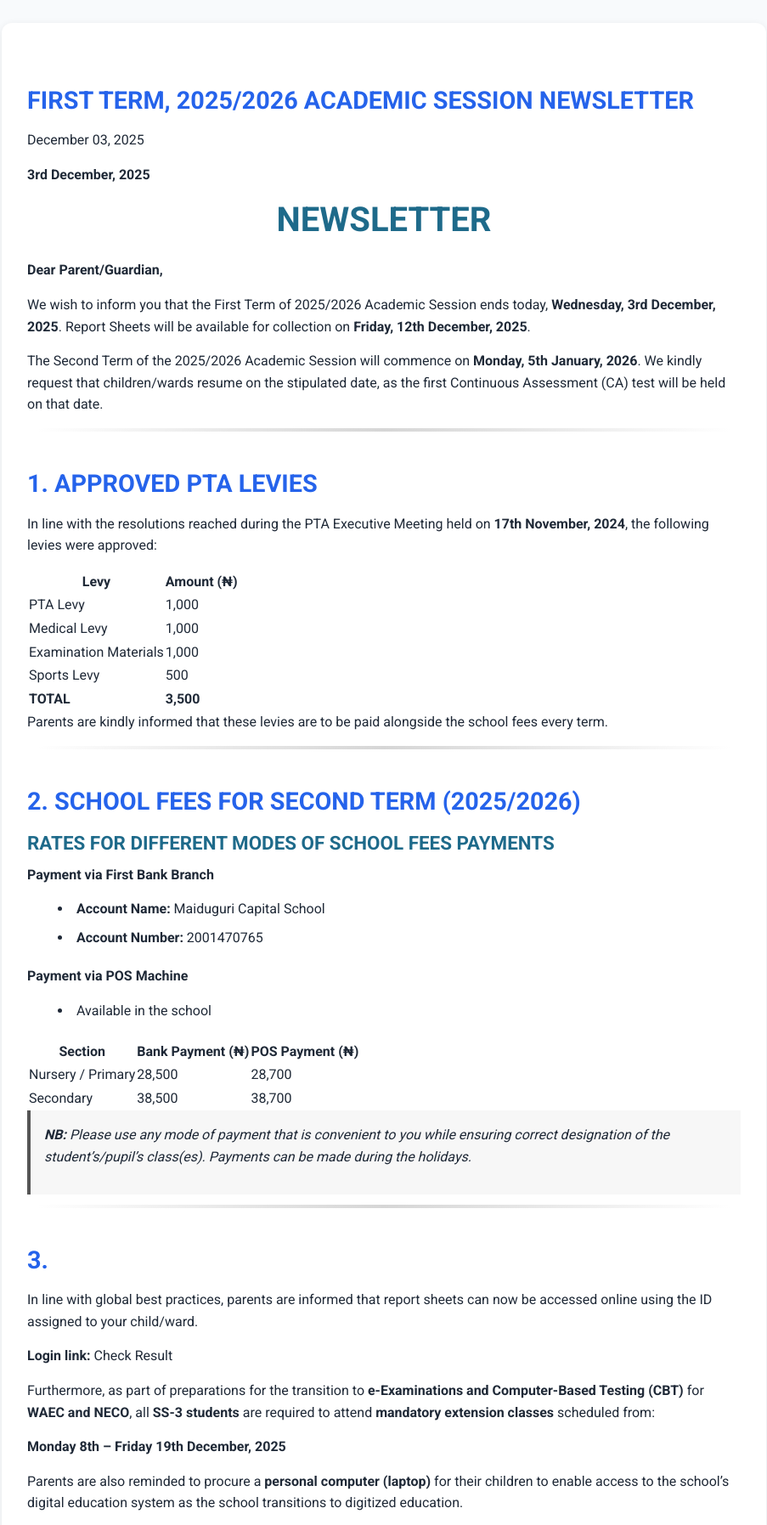
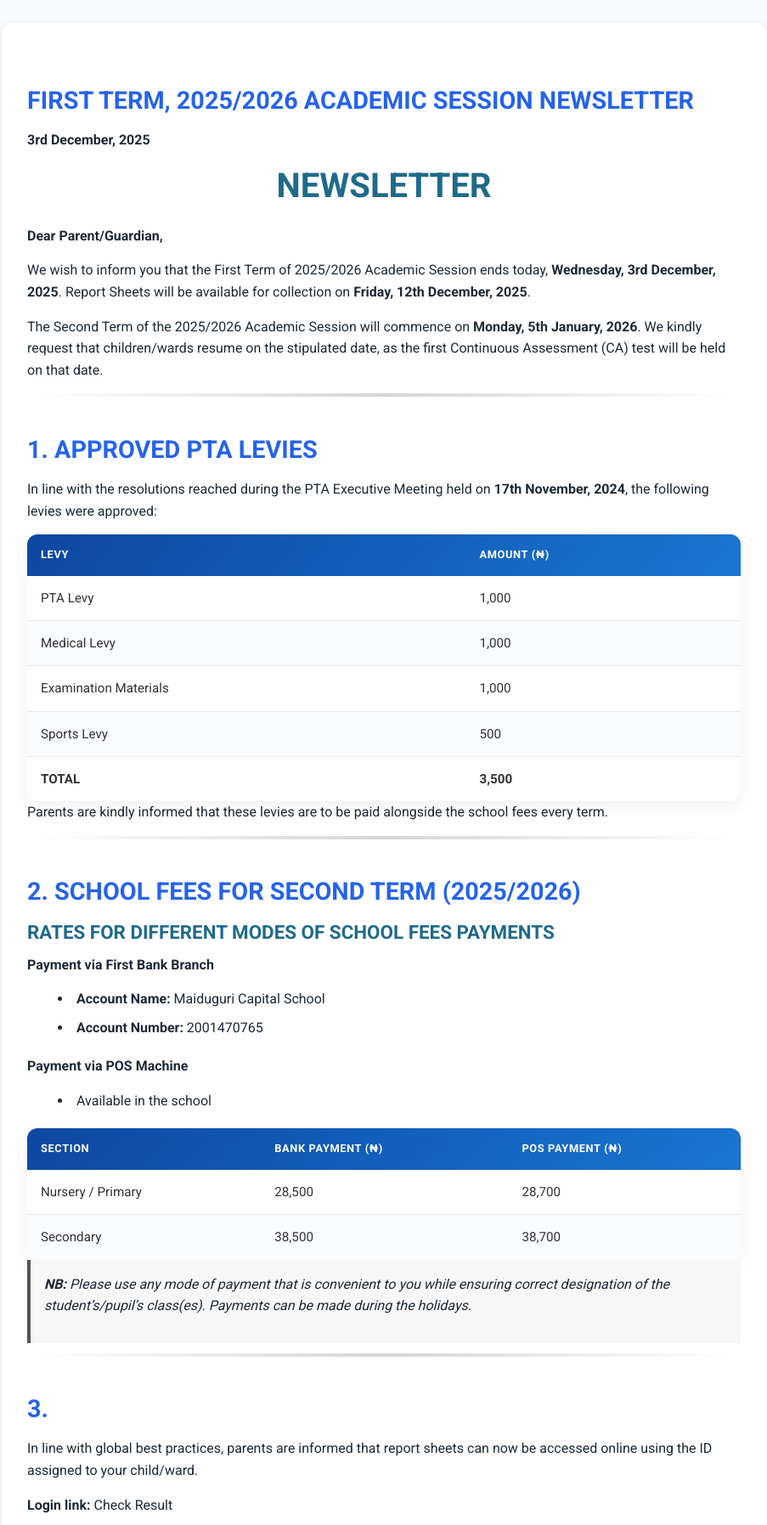
Before and after one commit to ishakuyusufmaina/mcs, a Jekyll site: the page built from _newsletters/2025-12-14-first-term-2025-2026-academic-session-newsletter-1.md, in a window 1280 px wide, cut to the strip 125-1920 px from the top of the page. Shown: the whole strip at 85% size, without its empty margins (188-1091 px from the left). Built offline with Jekyll 4.4.1, drawn with Linux system fonts in a browser that asks for light colours.

Commit message:
Update newsletter.html

```diff
--- a/_layouts/newsletter.html
+++ b/_layouts/newsletter.html
@@ -128,6 +128,94 @@
         margin: 12px;
     }
 
+  /* ================================
+   Clean & Modern Table Style
+   ================================ */
+
+
+
+/* Base table */
+table {
+  width: 100%;
+  border-collapse: collapse;
+  background: #ffffff;
+  font-size: 0.95rem;
+  line-height: 1.6;
+  box-shadow: 0 6px 18px rgba(0, 0, 0, 0.06);
+  border-radius: 12px;
+  overflow: hidden;
+}
+
+/* Header */
+thead {
+  background: linear-gradient(135deg, #0d47a1, #1976d2);
+}
+
+thead th {
+  color: #ffffff;
+  font-weight: 600;
+  text-align: left;
+  padding: 14px 16px;
+  text-transform: uppercase;
+  letter-spacing: 0.05em;
+  font-size: 0.8rem;
+}
+
+/* Body cells */
+tbody td {
+  padding: 14px 16px;
+  border-bottom: 1px solid #eaeaea;
+  color: #333333;
+}
+
+/* Zebra striping */
+tbody tr:nth-child(even) {
+  background-color: #f9fbff;
+}
+
+/* Hover effect */
+tbody tr:hover {
+  background-color: #eef4ff;
+  transition: background-color 0.2s ease-in-out;
+}
+
+/* Last row border fix */
+tbody tr:last-child td {
+  border-bottom: none;
+}
+
+/* Footer (optional) */
+tfoot td {
+  padding: 14px 16px;
+  font-weight: 600;
+  background-color: #f3f6fb;
+  border-top: 2px solid #d6e0f0;
+}
+
+/* Alignment helpers */
+td.center,
+th.center {
+  text-align: center;
+}
+
+td.right,
+th.right {
+  text-align: right;
+}
+
+
+
+/* Responsive tweak */
+@media (max-width: 768px) {
+  table {
+    font-size: 0.9rem;
+  }
+
+  thead th,
+  tbody td {
+    padding: 12px;
+  }
+ }
 
 </style>
 </head>
@@ -168,8 +256,7 @@
 <!-- Main Title -->
 <section id="newsletter">
   <h2>{{page.title}}</h2>
-  <p class="post-date">{{ page.date | date: "%B %d, %Y" }}</p>
-  {{content}}
+    {{content}}
 </section>
 
   <section id="contact">
```
